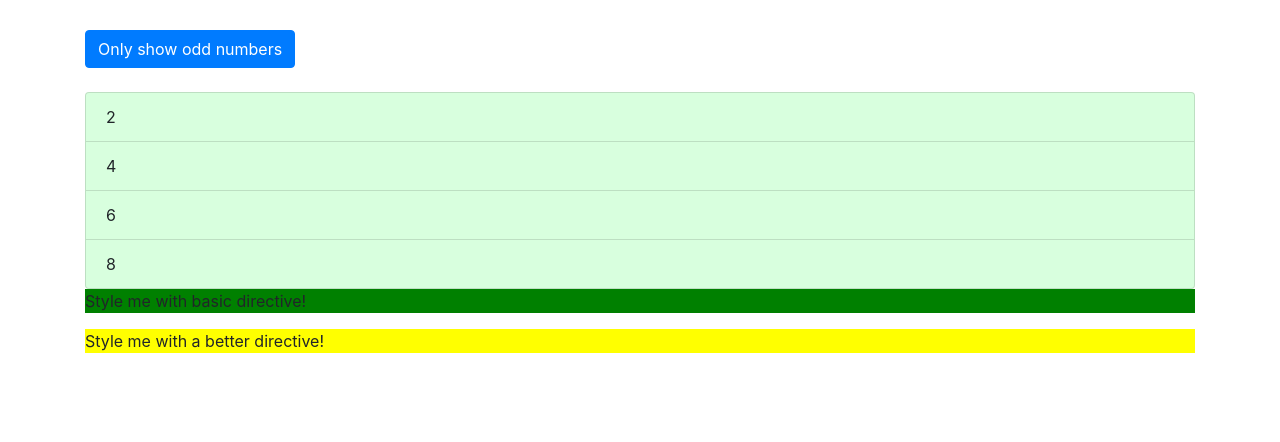
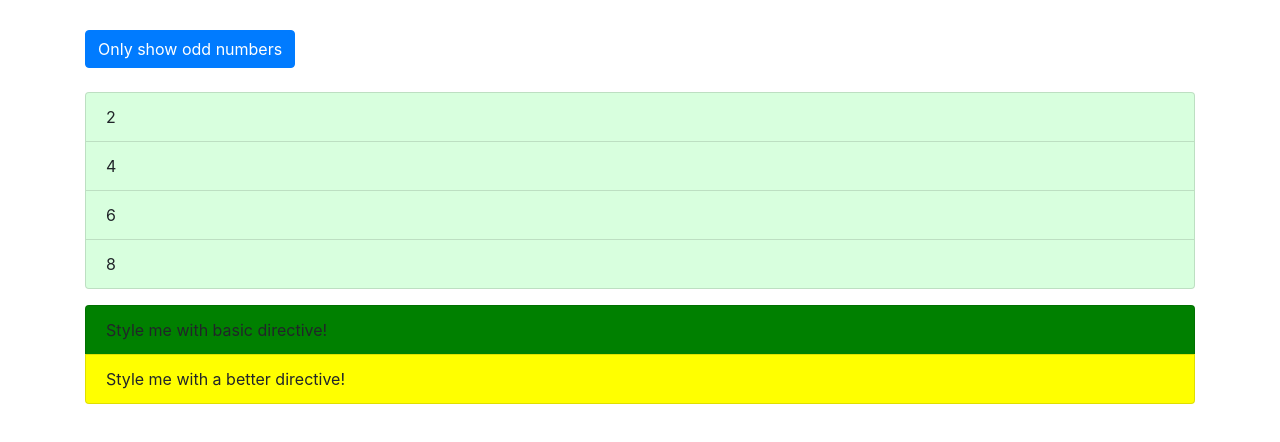
Before and after one commit to ddeveloper72/Angular-Directives, an Angular app: page / in a window 1280 px wide. Shown: the top 442 px of the page. Built offline with nearby package versions, Linux system fonts and the light colour scheme.

Commit message:
Changed p elements to list groups

```diff
--- a/src/app/app.component.html
+++ b/src/app/app.component.html
@@ -1,14 +1,15 @@
 <div class="container">
   <div class="row">
     <div class="col-sm-12">
-      <button class="btn btn-primary" (click)="onlyOdd = !onlyOdd">Only show odd numbers</button>
+      <button class="btn btn-primary"
+      (click)="onlyOdd = !onlyOdd">
+      Only show odd numbers</button>
       <br><br>
       <ul class="list-group">
         <div *ngIf="onlyOdd">
-          <li class="list-group-item"
-          [ngClass]="{odd: odd % 2 !== 0}"
-          [ngStyle]="{backgroundColor: odd % 2 !== 0 ? '#f17777': '#d8ffde'}"
-          *ngFor="let odd of oddNumbers">
+          <li class="list-group-item" [ngClass]="{odd: odd % 2 !== 0}"
+            [ngStyle]="{backgroundColor: odd % 2 !== 0 ? '#f17777': '#d8ffde'}"
+            *ngFor="let odd of oddNumbers">
             {{ odd }}
           </li>
         </div>
@@ -20,19 +21,24 @@
             {{ even }}
           </li>
         </div> -->
-
-          <div *appUnless="onlyOdd">
-          <li class="list-group-item"
-          [ngClass]="{odd: even % 2 !== 0}"
-          [ngStyle]="{backgroundColor: even % 2 !== 0 ? '#f17777': '#d8ffde'}"
-          *ngFor="let even of evenNumbers">
+        <div *appUnless="onlyOdd">
+          <li class="list-group-item" [ngClass]="{odd: even % 2 !== 0}"
+            [ngStyle]="{backgroundColor: even % 2 !== 0 ? '#f17777': '#d8ffde'}"
+            *ngFor="let even of evenNumbers">
             {{ even }}
           </li>
         </div>
-
       </ul>
-      <p appBasicHighlight>Style me with basic directive!</p>
-      <p appBetterHighlight [defaultColor]="'yellow'" [highlightColor]="'red'">Style me with a better directive!</p>
+      <ul class="list-group mt-3">
+        <li appBasicHighlight
+        class="list-group-item">
+        Style me with basic directive!</li>
+        <li appBetterHighlight
+        [defaultColor]="'yellow'"
+        [highlightColor]="'red'"
+        class="list-group-item">
+        Style me with a better directive!</li>
+      </ul>
     </div>
   </div>
 </div>
```
